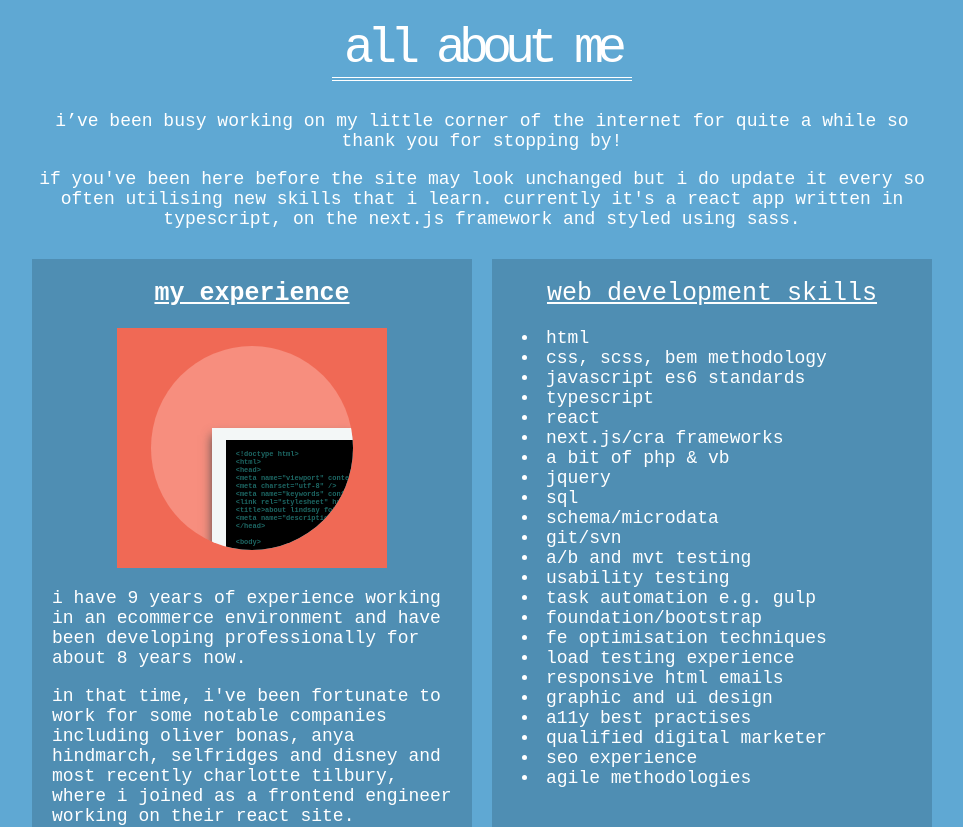
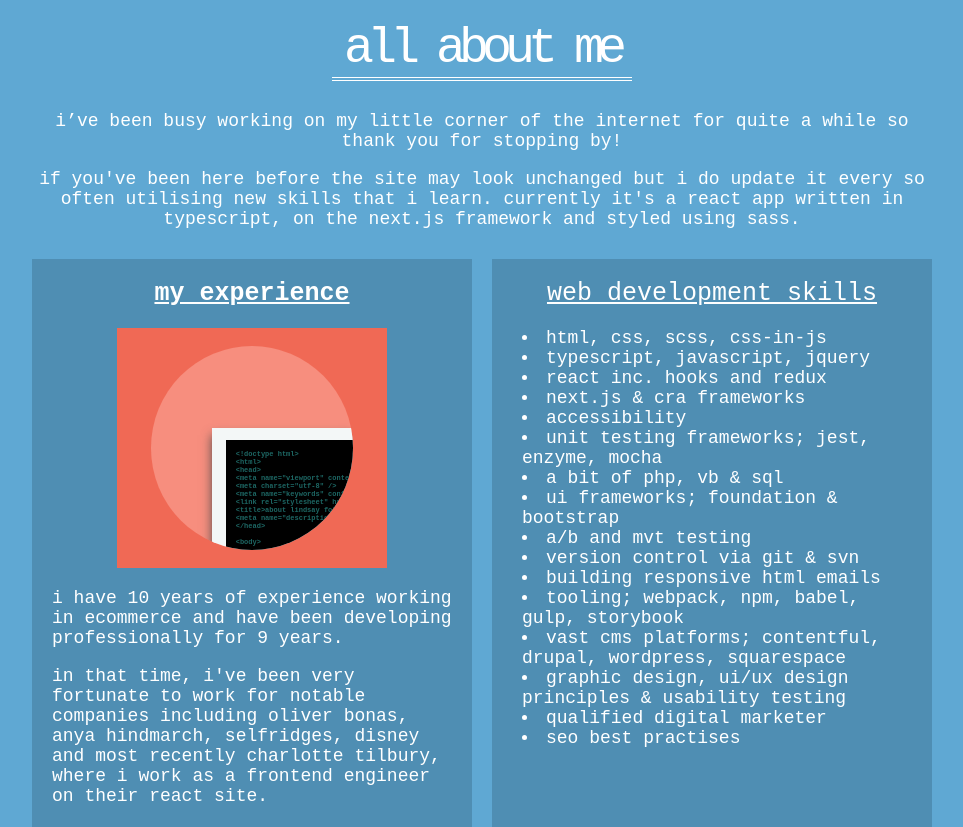
Before and after one commit to lindsayfoley/lindsayfoley, a Next.js app: page /about in a window 1280 px wide. Shown: the top 827 px of the page, without its empty margins (158-1121 px from the left). Built offline with nearby package versions, Linux system fonts and the light colour scheme; some icons are missing; a web font is replaced by a local one.

Commit message:
updated skills, tweaked styling and removed component

```diff
--- a/pages/about.tsx
+++ b/pages/about.tsx
@@ -26,35 +26,28 @@ const AboutPage: React.FunctionComponent = () => {
           <div>
             <h3>My experience</h3>
             <Coding />
-            <p>I have 9 years of experience working in an Ecommerce environment and have been developing professionally for about 8 years now.</p>
-            <p>In that time, I've been fortunate to work for some notable companies including Oliver Bonas, Anya Hindmarch, Selfridges and Disney and most recently Charlotte Tilbury, where I joined as a Frontend Engineer working on their React site.</p>
+            <p>I have 10 years of experience working in Ecommerce and have been developing professionally for 9 years.</p>
+            <p>In that time, I've been very fortunate to work for notable companies including Oliver Bonas, Anya Hindmarch, Selfridges, Disney and most recently Charlotte Tilbury, where I work as a Frontend Engineer on their React site.</p>
           </div>
           <div>
             <dl>
               <dt>Web Development Skills</dt>
-              <dd>HTML</dd>
-              <dd>CSS, SCSS, BEM methodology</dd>
-              <dd>JavaScript ES6 standards</dd>
-              <dd>Typescript</dd>
-              <dd>React</dd>
-              <dd>Next.js/CRA frameworks</dd>
-              <dd>A bit of PHP &amp; VB</dd>
-              <dd>jQuery</dd>
-              <dd>SQL</dd>
-              <dd>Schema/Microdata</dd>
-              <dd>Git/SVN</dd>
+              <dd>HTML, CSS, SCSS, CSS-in-JS</dd>
+              <dd>Typescript, JavaScript, jQuery</dd>
+              <dd>React inc. hooks and Redux</dd>
+              <dd>Next.js &amp; CRA frameworks</dd>
+              <dd>Accessibility</dd>
+              <dd>Unit testing frameworks; Jest, Enzyme, Mocha</dd>
+              <dd>A bit of PHP, VB &amp; SQL</dd>
+              <dd>UI frameworks; Foundation &amp; Bootstrap</dd>
               <dd>A/B and MVT testing</dd>
-              <dd>Usability testing</dd>
-              <dd>Task automation e.g. Gulp</dd>
-              <dd>Foundation/Bootstrap</dd>
-              <dd>FE optimisation techniques</dd>
-              <dd>Load testing experience</dd>
-              <dd>Responsive HTML emails</dd>
-              <dd>Graphic and UI design</dd>
-              <dd>A11y best practises</dd>
+              <dd>Version control via Git &amp; SVN</dd>
+              <dd>Building responsive HTML emails</dd>
+              <dd>Tooling; Webpack, NPM, Babel, Gulp, Storybook</dd>
+              <dd>Vast CMS platforms; Contentful, Drupal, Wordpress, Squarespace</dd>
+              <dd>Graphic design, UI/UX design principles &amp; usability testing</dd>
               <dd>Qualified Digital Marketer</dd>
-              <dd>SEO experience</dd>
-              <dd>Agile methodologies</dd>
+              <dd>SEO best practises</dd>
             </dl>
           </div>
         </section>
```
Also changed, not shown: components/Intro.tsx (deleted, +0 -14 lines), pages/index.tsx (+12 -7 lines), public/styles/_home.scss (+6 -3 lines).
